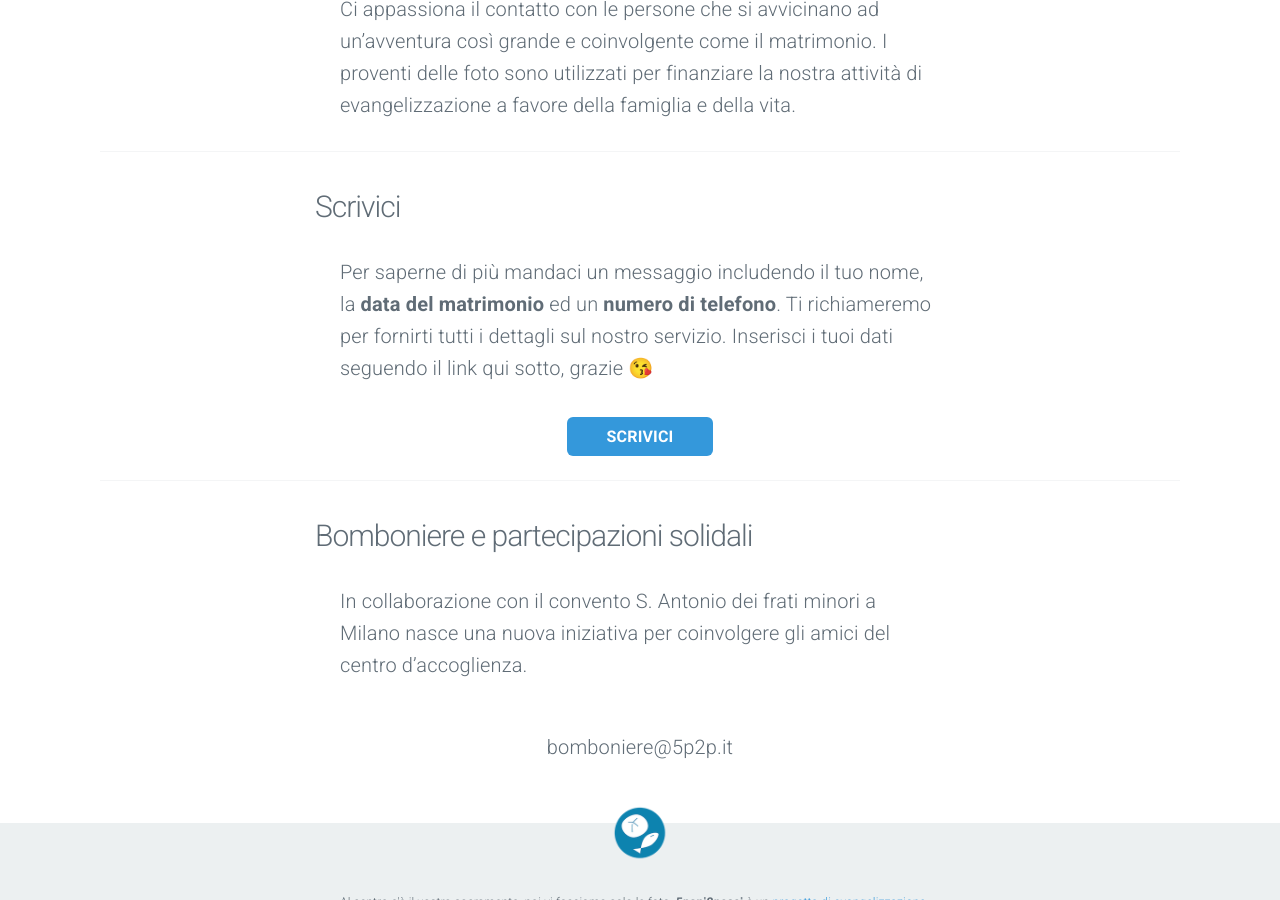
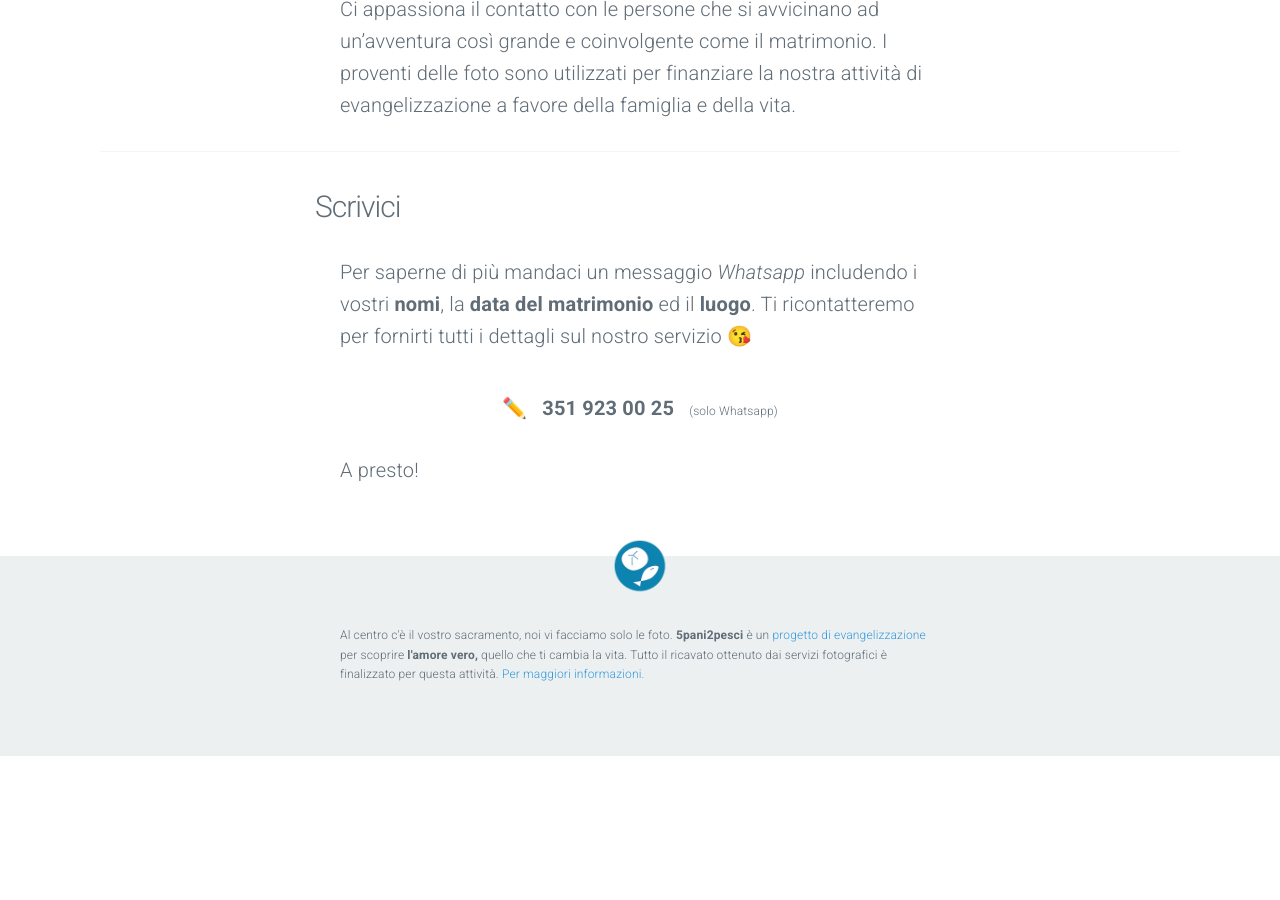
Before and after one commit to 5p2p/weddings, a Jekyll site: the page built from index.md, in a window 1280 px wide and 900 px high, scrolled down 1405 px. Built offline with Jekyll 4.4.1, drawn with Linux system fonts in a browser that asks for light colours; after the commit the page ends 2161 px from its top, so only the background shows below that.

Commit message:
whatsapp number

```diff
--- a/_config.yml
+++ b/_config.yml
@@ -8,8 +8,8 @@ nav:
   # - name: "Gallerie"
   #   url: "/gallerie"
 
-  - name: Scrivici
-    url: http://bit.ly/new-lead-5p2p
+  # - name: Scrivici
+  # url: http://bit.ly/new-lead-5p2p
 
 
 # Site settings
--- a/index.md
+++ b/index.md
@@ -47,12 +47,18 @@ a.btn {
 }
 </style>
 
-<p style='margin-bottom: 4rem'>Per saperne di più mandaci un messaggio includendo il tuo nome, la <b>data del matrimonio</b> ed un <b>numero di telefono</b>. Ti richiameremo per fornirti tutti i dettagli sul nostro servizio. Inserisci i tuoi dati seguendo il link qui sotto, grazie 😘 </p>
+<p style='margin-bottom: 4rem'>Per saperne di più mandaci un messaggio <i>Whatsapp</i> includendo i vostri <b>nomi</b>, la <b>data del matrimonio</b> ed il <b>luogo</b>. Ti ricontatteremo per fornirti tutti i dettagli sul nostro servizio 😘 </p>
 
-<div class='w100'>
-    <a class='btn' href='http://bit.ly/new-lead-5p2p'>SCRIVICI</a>
-</div>
+<p style='text-align: center'>
+    ✏️  &nbsp; <b>351 923 00 25</b> &nbsp;
+    <span style="font-size: 1.2rem">(solo Whatsapp)</span>
+</p>
 
+<p>A presto!</p>
+<p></p>
+<p></p>
+
+<!--
 ---
 
 ### Bomboniere e partecipazioni solidali
@@ -60,3 +66,4 @@ a.btn {
 In collaborazione con il convento S. Antonio dei frati minori a Milano nasce una nuova iniziativa per coinvolgere gli amici del centro d'accoglienza.
 
 <div class="padding center big">bomboniere@5p2p.it</div>
+-->
```
